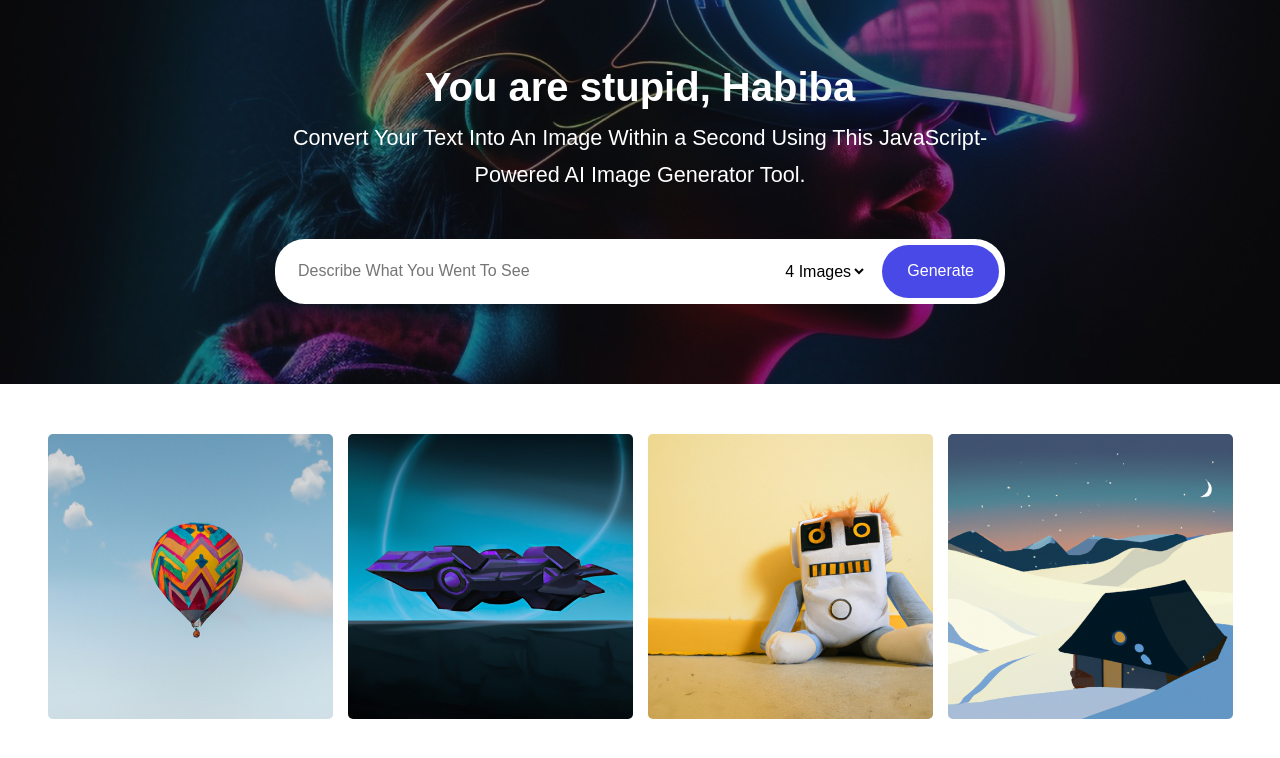
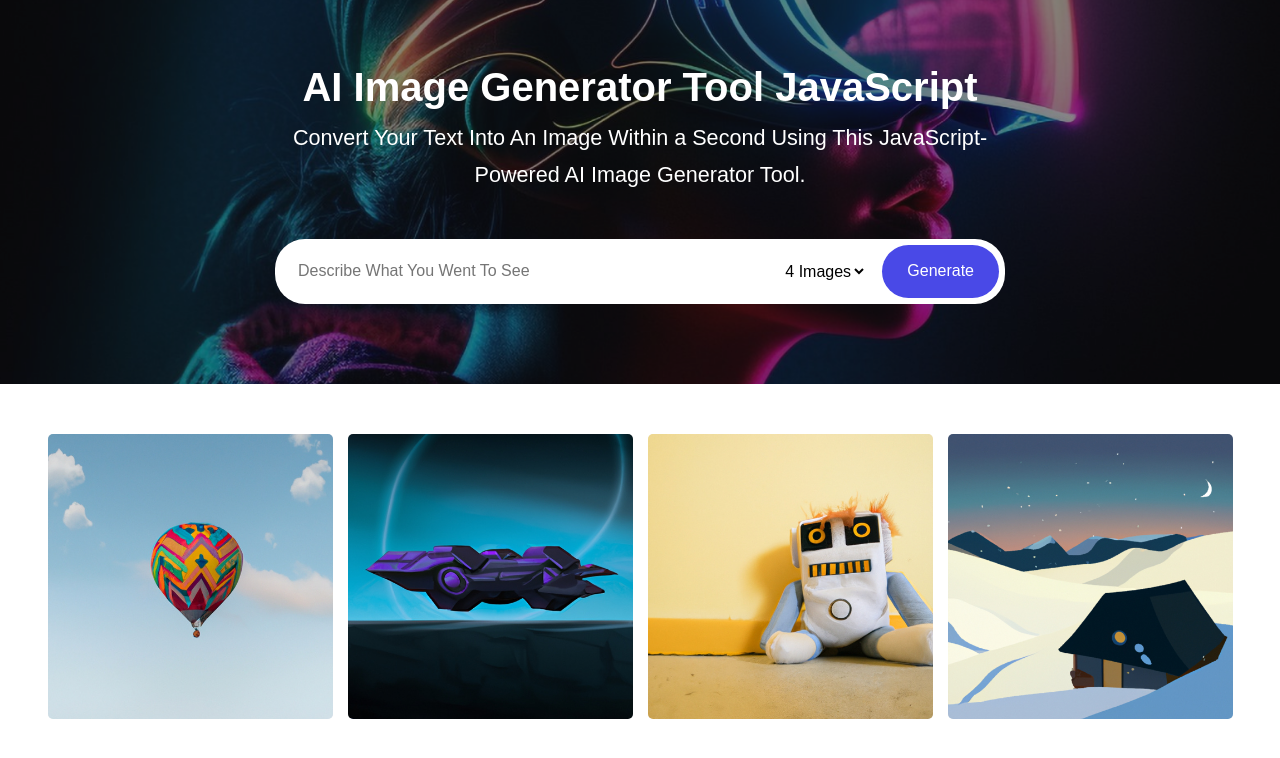
Before and after one commit to mhmd-salah/ai-generater-imgs, a plain HTML site: page index.html in a window 1280 px wide. Drawn offline with Linux system fonts and the light colour scheme.

Commit message:
Update index.html

```diff
--- a/index.html
+++ b/index.html
@@ -22,8 +22,7 @@
 
     <section class="image-generator">
       <div class="content">
-        <!-- <h1>AI Image Generator Tool JavaScript</h1> -->
-        <h1>You are stupid, Habiba</h1>
+        <h1>AI Image Generator Tool JavaScript</h1>
         <p>Convert Your Text Into An Image Within a Second Using This JavaScript-Powered AI Image Generator Tool.</p>
         <form action="#" class="generate-form">
           <input type="text" class="prompt-input" placeholder="Describe What You Went To See" required>
```
